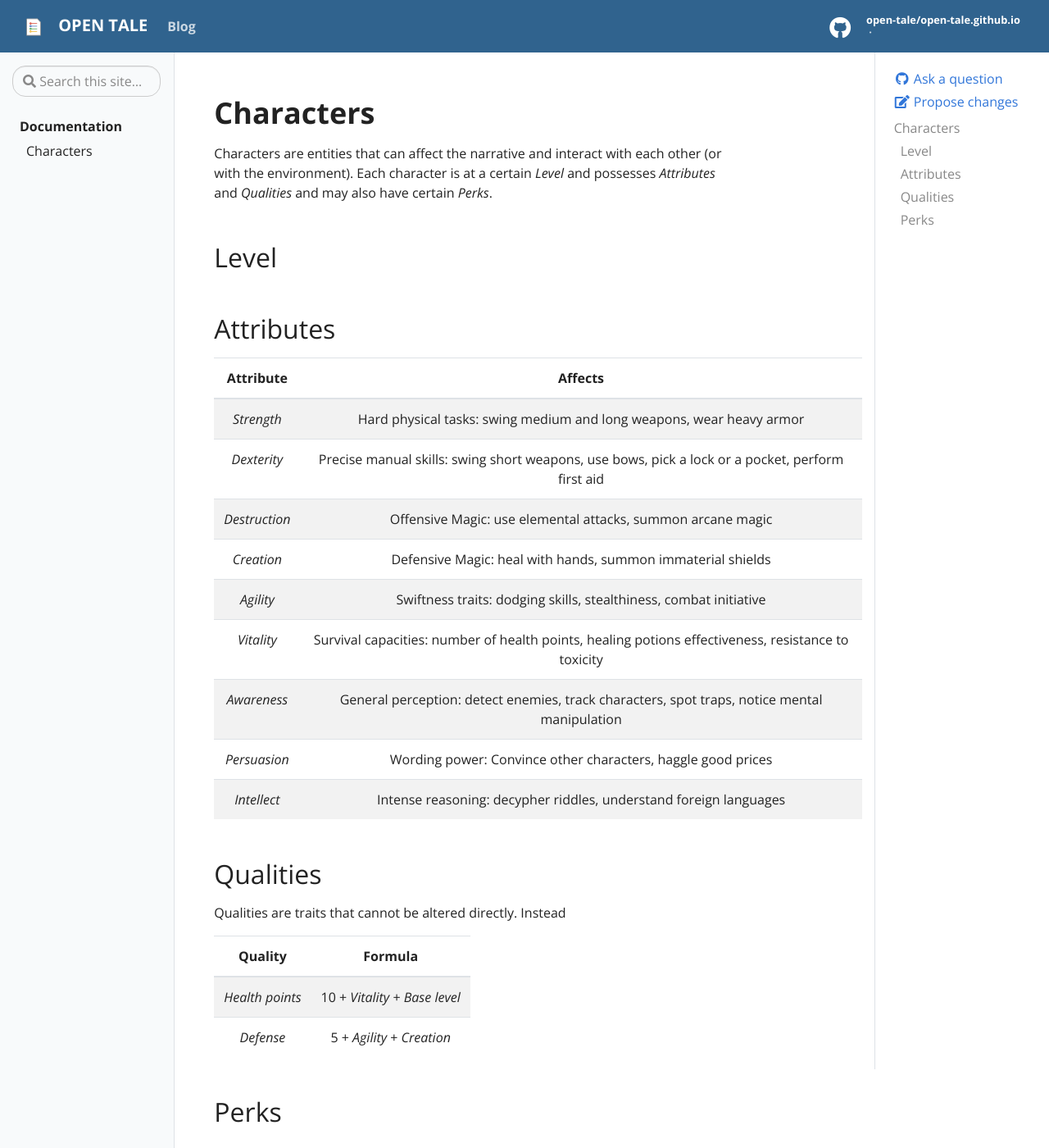
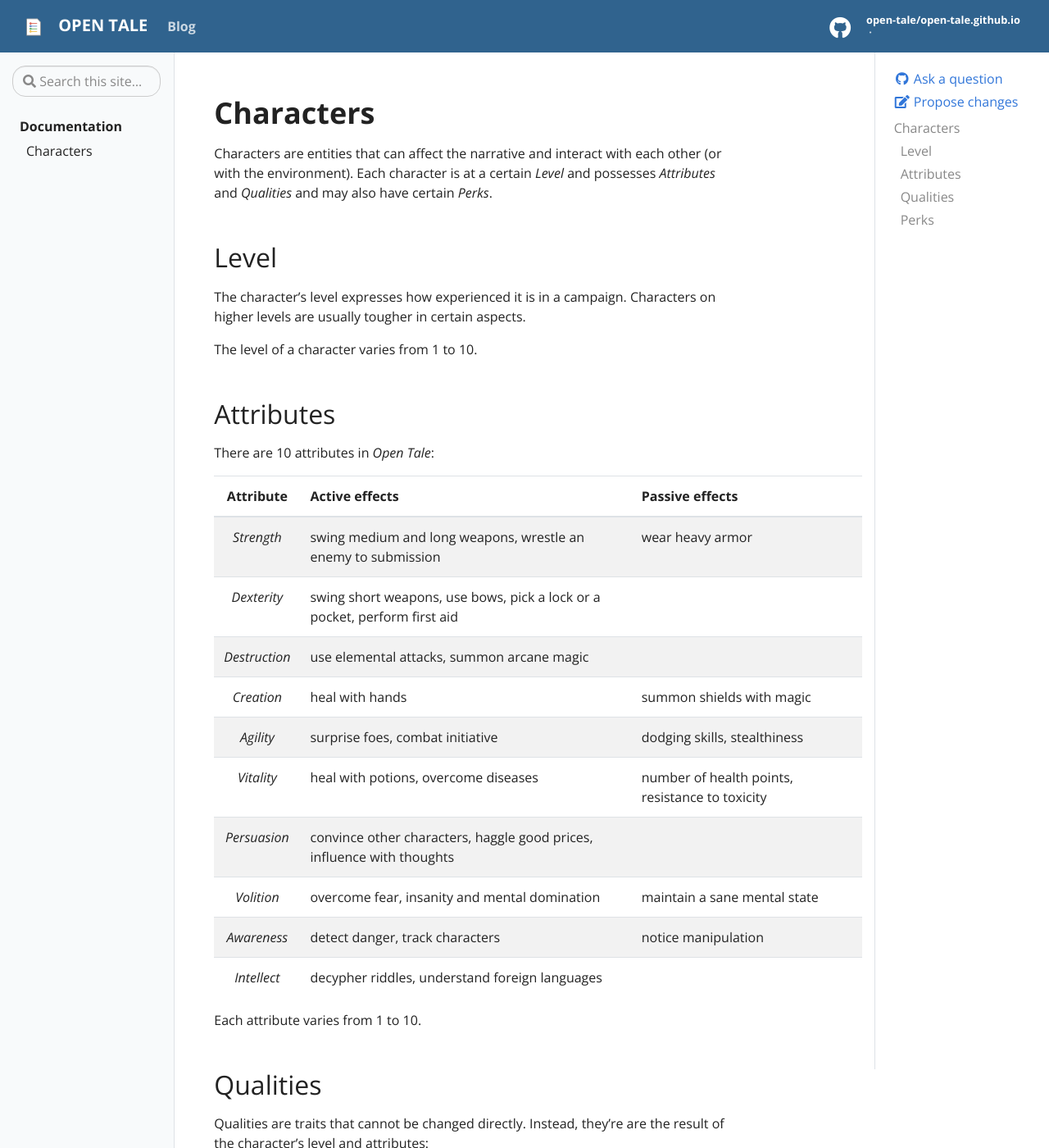
Before and after one commit to open-tale/open-tale.github.io, a Jekyll site: the page built from _docs/characters.md, in a window 1280 px wide and 1400 px high. Shown: the whole window at 82% size. Built offline with Jekyll 4.4.1, drawn with Linux system fonts in a browser that asks for light colours; some of the changed text lies outside the part shown.

Commit message:
update characters

```diff
--- a/_docs/characters.md
+++ b/_docs/characters.md
@@ -11,27 +11,40 @@ possesses *Attributes* and *Qualities* and may also have certain *Perks*.
 
 ## Level
 
+The character's level expresses how experienced it is in a campaign.
+Characters on higher levels are usually tougher in certain aspects.
+
+The level of a character varies from 1 to 10.
+
 ## Attributes
 
-| Attribute | Affects
-|:-:|:-:
-| *Strength* | Hard physical tasks: swing medium and long weapons, wear heavy armor
-| *Dexterity* | Precise manual skills: swing short weapons, use bows, pick a lock or a pocket, perform first aid
-| *Destruction* | Offensive Magic: use elemental attacks, summon arcane magic
-| *Creation*| Defensive Magic: heal with hands, summon immaterial shields
-| *Agility* | Swiftness traits: dodging skills, stealthiness, combat initiative
-| *Vitality* | Survival capacities: number of health points, healing potions effectiveness, resistance to toxicity
-| *Awareness* | General perception: detect enemies, track characters, spot traps, notice mental manipulation
-| *Persuasion* | Wording power: Convince other characters, haggle good prices
-| *Intellect* | Intense reasoning: decypher riddles, understand foreign languages
+There are 10 attributes in *Open Tale*:
+
+| Attribute | Active effects | Passive effects
+|:-:
+| *Strength* | swing medium and long weapons, wrestle an enemy to submission | wear heavy armor
+| *Dexterity* | swing short weapons, use bows, pick a lock or a pocket, perform first aid
+| *Destruction* | use elemental attacks, summon arcane magic
+| *Creation*| heal with hands | summon shields with magic
+| *Agility* | surprise foes, combat initiative | dodging skills, stealthiness
+| *Vitality* | heal with potions, overcome diseases | number of health points, resistance to toxicity
+| *Persuasion* | convince other characters, haggle good prices, influence with thoughts
+| *Volition* | overcome fear, insanity and mental domination | maintain a sane mental state
+| *Awareness* | detect danger, track characters | notice manipulation
+| *Intellect* | decypher riddles, understand foreign languages
+
+Each attribute varies from 1 to 10.
 
 ## Qualities
 
-Qualities are traits that cannot be altered directly. Instead
+Qualities are traits that cannot be changed directly. Instead, they're are the
+result of the character's level and attributes:
 
-| Quality | Formula
-|:-:|:-:
-| *Health points* | 10 + *Vitality* + *Base level*
+| Quality | Formula | Description
+|:-:
+| *Health Points* | 10 + *Vitality* + *Level*
 | *Defense* | 5 + *Agility* + *Creation*
+| *Sanity* | 5 + *Volition* + *Awareness*
+| *Resilience* | 5 + *Strength* + *Vitality*
 
 ## Perks
```
